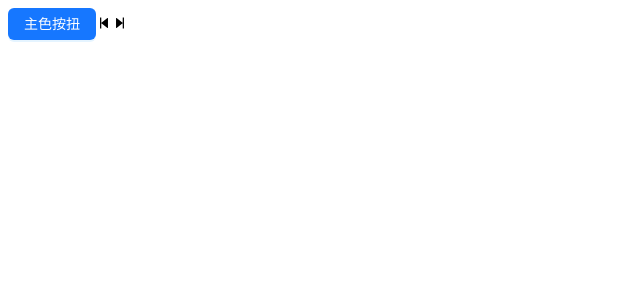
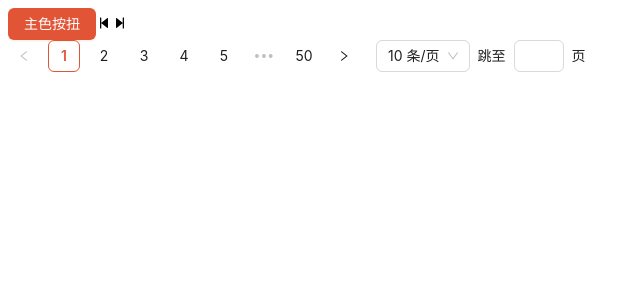
Before and after one commit to 1442098776/vue3-admin-antdv-template, a Vue app: page / in a window 1280 px wide. Shown: the top 300 px of the page, without its empty margins (0-640 px from the left). Built offline with nearby package versions, Linux system fonts and the light colour scheme.

Commit message:
feat: antdv定制主题和国际化

```diff
--- a/jsconfig.json
+++ b/jsconfig.json
@@ -1,5 +1,11 @@
 {
   "compilerOptions": {
+    "types": [
+      // 添加antdv 的类型声明文件，方便代码提示
+      "ant-design-vue/typings/global.d.ts"
+    ],
+    // 配置路径别名映射，识别类型，方便代码提示
+    "baseUrl": "./",
     "paths": {
       "@/*": ["./src/*"]
     }
--- a/src/App.vue
+++ b/src/App.vue
@@ -1,10 +1,22 @@
-<script setup></script>
+<script setup>
+// 导入中文包
+import zhCN from 'ant-design-vue/es/locale/zh_CN'
+const theme = {
+  token: {
+    colorPrimary: '#e15536',
+  },
+}
+</script>
 
 <template>
-  <div></div>
-  <a-button type="primary">主色按扭</a-button>
-  <StepBackwardOutlined />
-  <StepForwardOutlined />
+  <!--组件库全局配置-->
+  <a-config-provider :theme="theme" :locale="zhCN">
+    <a-button type="primary">主色按扭</a-button>
+    <StepBackwardOutlined />
+    <StepForwardOutlined />
+
+    <a-pagination :total="500" show-quick-jumper />
+  </a-config-provider>
 </template>
 
 <style lang="" scoped></style>
```
